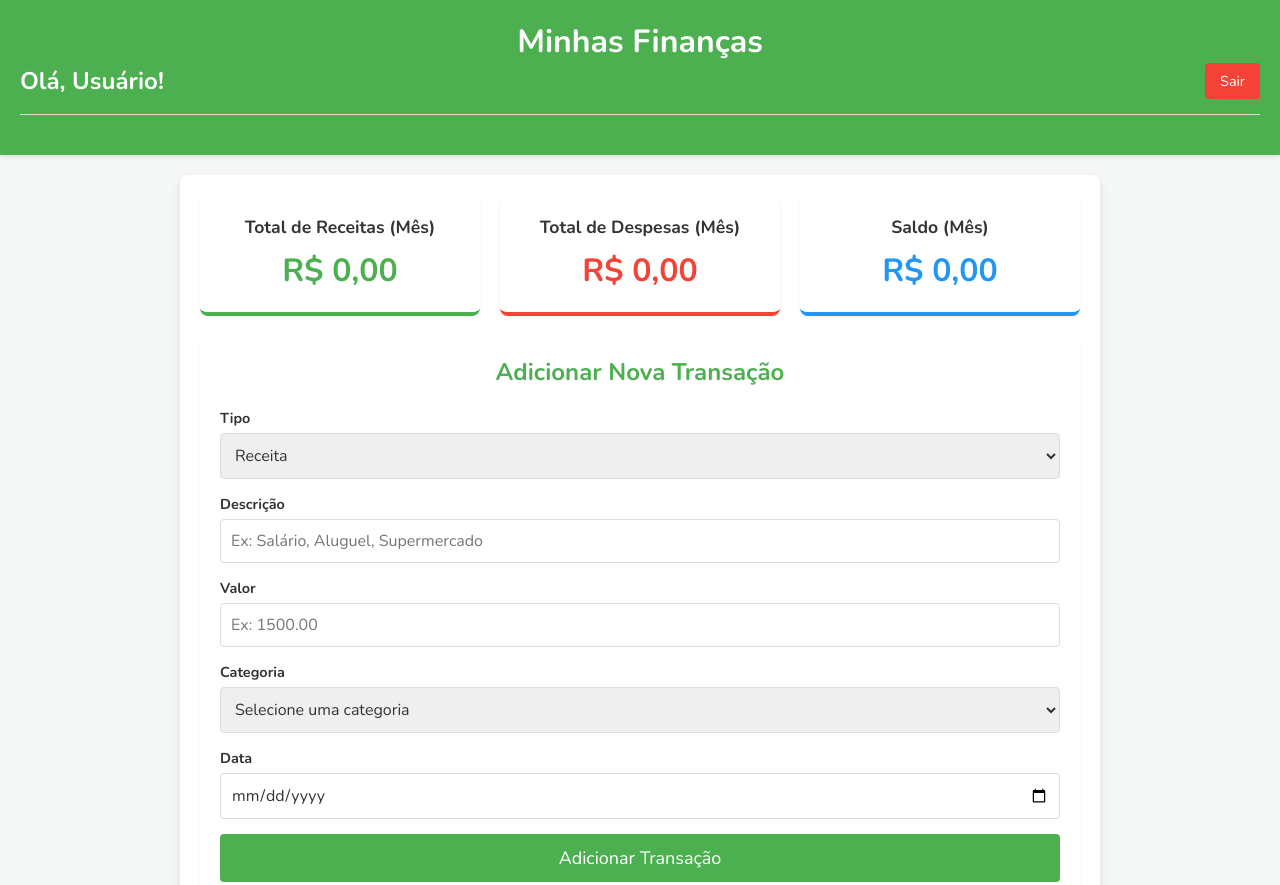
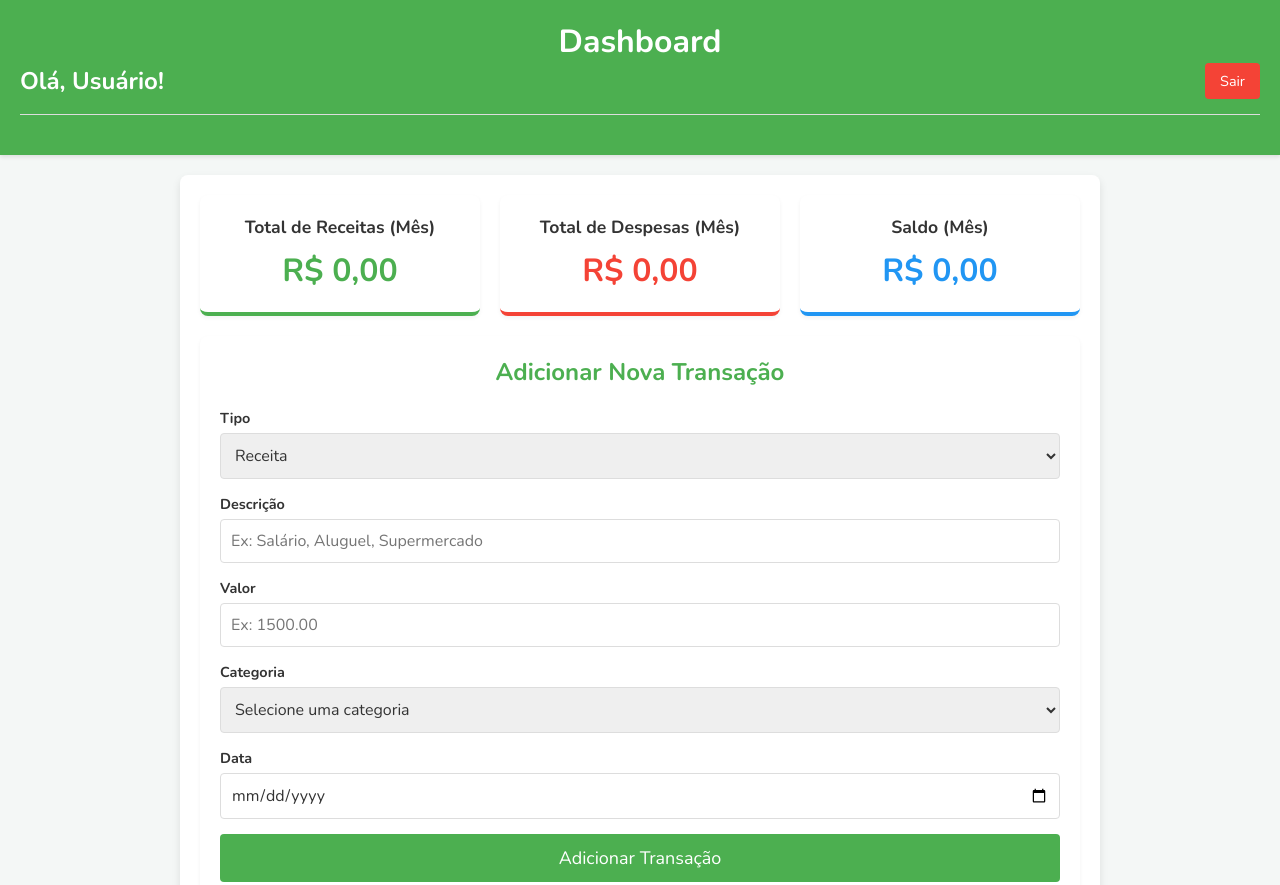
Before and after one commit to luizinho2002/projetos_front_end, a plain HTML site: page projeto_1_site_financas/dashboard.html in a window 1280 px wide. Shown: the top 885 px of the page. Drawn offline with nearby package versions, Linux system fonts and the light colour scheme; a script that the page names is missing.

```diff
--- a/projeto_1_site_financas/dashboard.html
+++ b/projeto_1_site_financas/dashboard.html
@@ -8,7 +8,7 @@
   </head>
   <body>
     <header class="header">
-      <h1 class="app-title">Minhas Finanças</h1>
+      <h1 class="app-title">Dashboard</h1>
       <div class="dashboard-header">
         <span id="welcomeMessage" class="welcome-message">Olá, Usuário!</span>
         <a href="index.html" id="logoutBtn" class="btn-logout">Sair</a>
```
